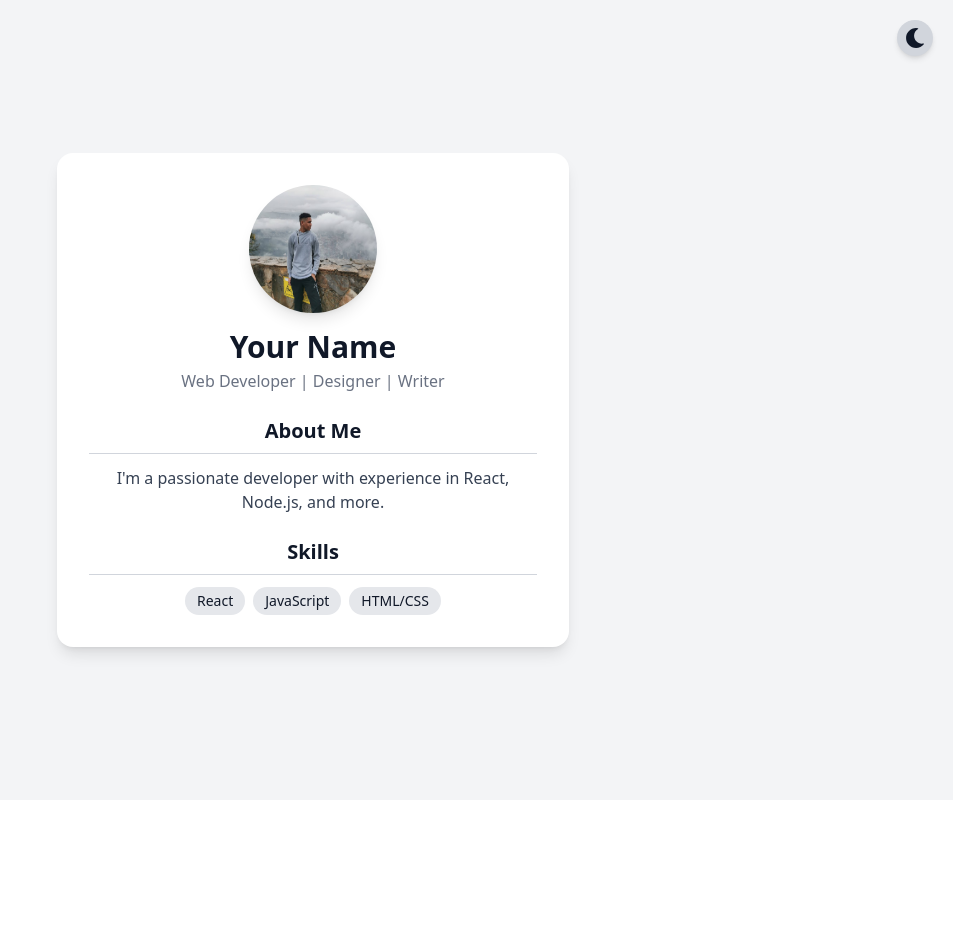
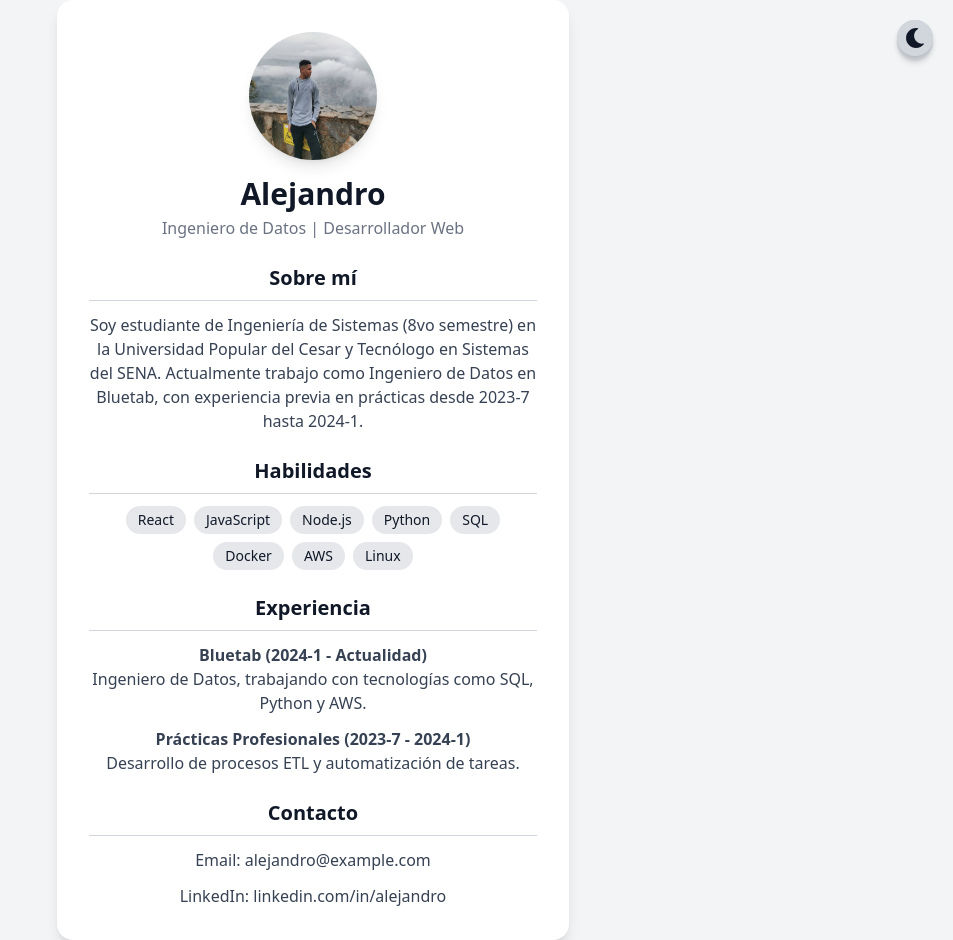
Before and after one commit to chandro-dev/alejocarreteroweb, a React (Vite) app: page /alejocarreteroweb/cv in a window 1280 px wide. Shown: the whole page, without its empty margins (327-1280 px from the left). Before the commit the page ends 800 px from the top, so only its background shows below. Built offline with nearby package versions, Linux system fonts and the light colour scheme.

Commit message:
rework CV

```diff
--- a/src/App.css
+++ b/src/App.css
@@ -1 +1,7 @@
 @import "tailwindcss";
+@custom-variant dark (&:where(.dark, .dark *));
+
+/* Asegurar transiciones suaves */
+html {
+  transition: background-color 0.3s ease, color 0.3s ease;
+}
--- a/src/App.jsx
+++ b/src/App.jsx
@@ -1,18 +1,45 @@
+import { useState, useEffect } from "react";
+import { Routes, Route } from "react-router-dom";
+import Home from "./Home";
+import Blog from "./blog/Blog";
+import Cv from "./cv/Cv";
+import Contact from "./contact/Contact";
 import './App.css'
-import CV from './cv/Cv';
-import Home from'./Home';
-import Blog from './blog/Blog';
-import Contact from './contact/Contact';
-import { Route, Routes,Router } from 'react-router-dom';
+
 function App() {
+  const [darkMode, setDarkMode] = useState(() => {
+    return localStorage.getItem("theme") === "dark";
+  });
+
+  useEffect(() => {
+    if (darkMode) {
+      document.documentElement.classList.add("dark");
+      localStorage.setItem("theme", "dark");
+    } else {
+      document.documentElement.classList.remove("dark");
+      localStorage.setItem("theme", "light");
+    }
+  }, [darkMode]);
+
   return (
-    <Routes>
-      <Route path="/alejocarreteroweb" element={<Home />} />
-      <Route path="/alejocarreteroweb/cv" element={<CV />} />
-      <Route path="/alejocarreteroweb/blog" element={<Blog />} />
-      <Route path="/alejocarreteroweb/contact" element={<Contact />} />
-    </Routes>
-  )
+    <div className="min-h-screen bg-gray-100 dark:bg-gray-900 text-gray-900 dark:text-white transition-all duration-300">
+      {/* Botón de Dark Mode */}
+      <button
+        onClick={() => setDarkMode(!darkMode)}
+        className="fixed top-5 right-5 p-2 bg-gray-300 dark:bg-gray-700 rounded-full shadow-md transition-all"
+      >
+        {darkMode ? "☀️" : "🌙"}
+      </button>
+
+      {/* Rutas */}
+      <Routes>
+        <Route path="/alejocarreteroweb/" element={<Home />} />
+        <Route path="/alejocarreteroweb/blog" element={<Blog />} />
+        <Route path="/alejocarreteroweb/cv" element={<Cv />} />
+        <Route path="/alejocarreteroweb/contact" element={<Contact />} />
+      </Routes>
+    </div>
+  );
 }
 
-export default App
+export default App;
--- a/src/Home.jsx
+++ b/src/Home.jsx
@@ -1,11 +1,11 @@
-import { useState, useEffect } from "react";
+import { useEffect, useState } from "react";
 import { FaSun, FaMoon, FaFileAlt, FaEnvelope, FaBlog } from "react-icons/fa";
 import { Link } from "react-router-dom";
 
 function Home() {
-  const [darkMode, setDarkMode] = useState(
-    localStorage.getItem("theme") === "dark"
-  );
+  const [darkMode, setDarkMode] = useState(() => {
+    return localStorage.getItem("theme") === "dark";
+  });
 
   useEffect(() => {
     if (darkMode) {
@@ -27,11 +27,11 @@ function Home() {
         {darkMode ? <FaSun size={20} /> : <FaMoon size={20} />}
       </button>
 
-      {/* Contenedor Principal */}
+      {/* Contenido Principal */}
       <div className="text-center">
         <h1 className="text-4xl font-bold mb-2">Bienvenido</h1>
         <p className="text-gray-600 dark:text-gray-300 text-lg mb-6">
-          Explora mi blog, CV y formas de contacto.
+          Explora mi blog, CV y contacto.
         </p>
 
         {/* Enlaces */}
--- a/src/blog/Blog.jsx
+++ b/src/blog/Blog.jsx
@@ -1,6 +1,6 @@
 import React from 'react';
 import ReactMarkdown from 'react-markdown';
-import post1 from '../posts/post1.md';
+import post1 from '../post/post1.md';
 
 const Blog = () => {
   const [content, setContent] = React.useState('');
--- a/src/cv/Cv.jsx
+++ b/src/cv/Cv.jsx
@@ -38,30 +38,41 @@ function Cv() {
 
         {/* Header */}
         <header>
-          <h1 className="text-3xl font-bold">Your Name</h1>
+          <h1 className="text-3xl font-bold">Alejandro</h1>
           <p className="text-gray-500 dark:text-gray-400 mt-1">
-            Web Developer | Designer | Writer
+            Ingeniero de Datos | Desarrollador Web
           </p>
         </header>
 
         {/* About Me */}
         <section className="mt-6">
           <h2 className="text-xl font-semibold border-b border-gray-300 pb-2">
-            About Me
+            Sobre mí
           </h2>
           <p className="mt-3 text-gray-700 dark:text-gray-300">
-            I'm a passionate developer with experience in React, Node.js, and
-            more.
+            Soy estudiante de Ingeniería de Sistemas (8vo semestre) en la
+            Universidad Popular del Cesar y Tecnólogo en Sistemas del SENA.
+            Actualmente trabajo como Ingeniero de Datos en Bluetab, con
+            experiencia previa en prácticas desde 2023-7 hasta 2024-1.
           </p>
         </section>
 
         {/* Skills */}
         <section className="mt-6">
           <h2 className="text-xl font-semibold border-b border-gray-300 pb-2">
-            Skills
+            Habilidades
           </h2>
           <ul className="flex flex-wrap justify-center gap-2 mt-3">
-            {["React", "JavaScript", "HTML/CSS"].map((skill) => (
+            {[
+              "React",
+              "JavaScript",
+              "Node.js",
+              "Python",
+              "SQL",
+              "Docker",
+              "AWS",
+              "Linux",
+            ].map((skill) => (
               <li
                 key={skill}
                 className="bg-gray-200 dark:bg-gray-700 px-3 py-1 rounded-full text-sm"
@@ -71,6 +82,35 @@ function Cv() {
             ))}
           </ul>
         </section>
+
+        {/* Experience */}
+        <section className="mt-6">
+          <h2 className="text-xl font-semibold border-b border-gray-300 pb-2">
+            Experiencia
+          </h2>
+          <p className="mt-3 text-gray-700 dark:text-gray-300">
+            <strong>Bluetab (2024-1 - Actualidad)</strong><br />
+            Ingeniero de Datos, trabajando con tecnologías como SQL, Python y
+            AWS.
+          </p>
+          <p className="mt-3 text-gray-700 dark:text-gray-300">
+            <strong>Prácticas Profesionales (2023-7 - 2024-1)</strong><br />
+            Desarrollo de procesos ETL y automatización de tareas.
+          </p>
+        </section>
+
+        {/* Contact */}
+        <section className="mt-6">
+          <h2 className="text-xl font-semibold border-b border-gray-300 pb-2">
+            Contacto
+          </h2>
+          <p className="mt-3 text-gray-700 dark:text-gray-300">
+            Email: alejandro@example.com
+          </p>
+          <p className="mt-3 text-gray-700 dark:text-gray-300">
+            LinkedIn: linkedin.com/in/alejandro
+          </p>
+        </section>
       </div>
     </div>
   );
--- a/src/main.jsx
+++ b/src/main.jsx
@@ -4,7 +4,9 @@ import App from './App.jsx'
 import { BrowserRouter } from 'react-router-dom'
 
 ReactDOM.createRoot(document.getElementById('root')).render(
+  <React.StrictMode>
     <BrowserRouter>
     <App />
   </BrowserRouter>
+  </React.StrictMode>
 )
--- /dev/null
+++ b/tailwind.config.js
@@ -0,0 +1,9 @@
+/** @type {import('tailwindcss').Config} */
+export default {
+  darkMode: "class", // Importante: Usa "class" en lugar de "media"
+  content: ["./index.html", "./src/**/*.{js,ts,jsx,tsx}"],
+  theme: {
+    extend: {},
+  },
+  plugins: [],
+};
```
Also changed, not shown: src/post/post1.md (renamed from src/posts/post1.md).
